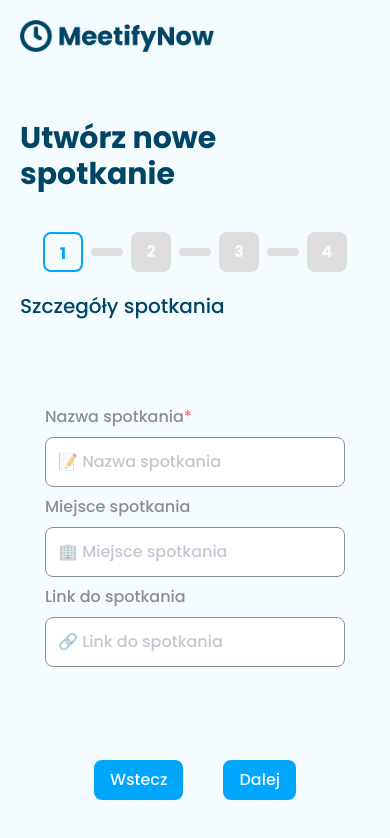
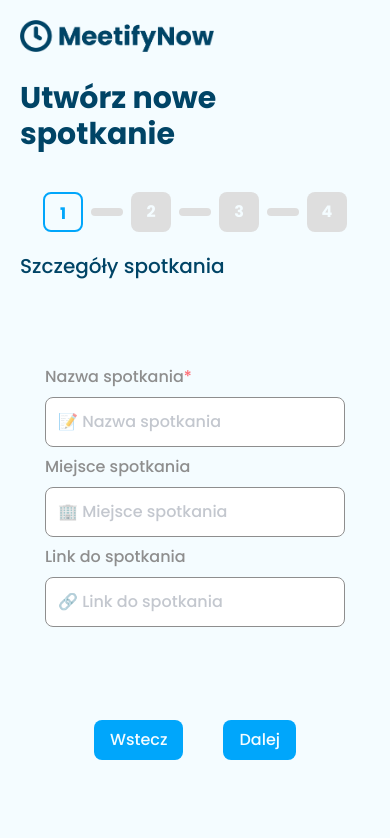
Before and after one commit to kkrukowski/meetifynow, a React (Vite) app in the folder client/: page /meet/new in a window 390 px wide. Shown: the top 838 px of the page. Built offline with nearby package versions, Linux system fonts and the light colour scheme.

Commit message:
Improving responsive styling

```diff
--- a/client/src/routes/AnswerMeeting.tsx
+++ b/client/src/routes/AnswerMeeting.tsx
@@ -580,7 +580,7 @@ export default function AnswerMeeting(props: any) {
   });
 
   return (
-    <main className="flex flex-col lg:justify-center p-5 pt-20 lg:p-20 lg:h-smd:pt-10 w-full lg:w-[800px] overflow-auto">
+    <main className="flex flex-col lg:justify-center p-5 lg:p-20 lg:pt-28 h-smd:pt-20 w-full lg:w-[800px] overflow-auto">
       <Title text={meetName} />
       {/* Meeting details */}
       {(meetPlace || meetLink) && (
--- a/client/src/routes/CreateMeeting.tsx
+++ b/client/src/routes/CreateMeeting.tsx
@@ -486,7 +486,7 @@ export default function CreateMeeting() {
   };
 
   return (
-    <main className="flex flex-col px-5 py-10 md:p-10 mt-20 lg:m-0 justify-center">
+    <main className="flex flex-col px-5 py-10 lg:p-20 lg:pt-28 h-smd:pt-20 lg:m-0 justify-center">
       <Title text="Utwórz nowe spotkanie" />
       <StepsIndicator steps={4} stepsData={stepsInfo} currIndex={currStep} />
       <form
--- a/client/src/routes/HomePage.tsx
+++ b/client/src/routes/HomePage.tsx
@@ -4,7 +4,7 @@ import Title from "../components/Title";
 
 export default function HomePage() {
   return (
-    <main className="w-full md:max-w-xl lg:max-w-5xl mt-20 lg:mt-0 p-5 md:p-10 flex flex-col lg:flex-row items-center">
+    <main className="w-full md:max-w-xl lg:max-w-5xl p-5 lg:p-20 lg:pt-28 h-smd:pt-20 flex flex-col lg:flex-row items-center">
       <div className="flex flex-col items-center lg:items-start">
         <Title text="Planowanie spotkań nigdy nie było prostsze!" />
         <p className="mb-5 text-dark">
--- a/client/src/routes/LoadingAnswerMeeting.tsx
+++ b/client/src/routes/LoadingAnswerMeeting.tsx
@@ -24,7 +24,7 @@ export default function AnswerMeeting(props: any) {
   };
 
   return (
-    <main className="flex flex-col lg:justify-center p-5 pt-20 lg:p-10 h-screen w-full lg:w-[800px] overflow-hidden">
+    <main className="flex flex-col lg:justify-center p-5 lg:p-20 lg:pt-28 h-smd:pt-20 h-screen w-full lg:w-[800px] overflow-hidden">
       <div className="flex flex-1 lg:flex-none justify-end items-center lg:items-start flex-col-reverse lg:justify-start lg:flex-row">
         {!isMobile() && (
           <section className="availability__info w-full lg:w-1/2 lg:mr-10">
```
